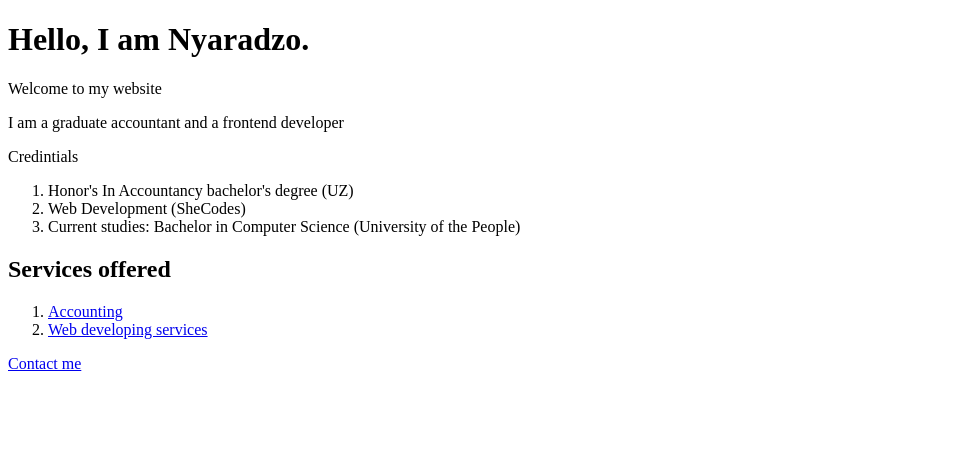
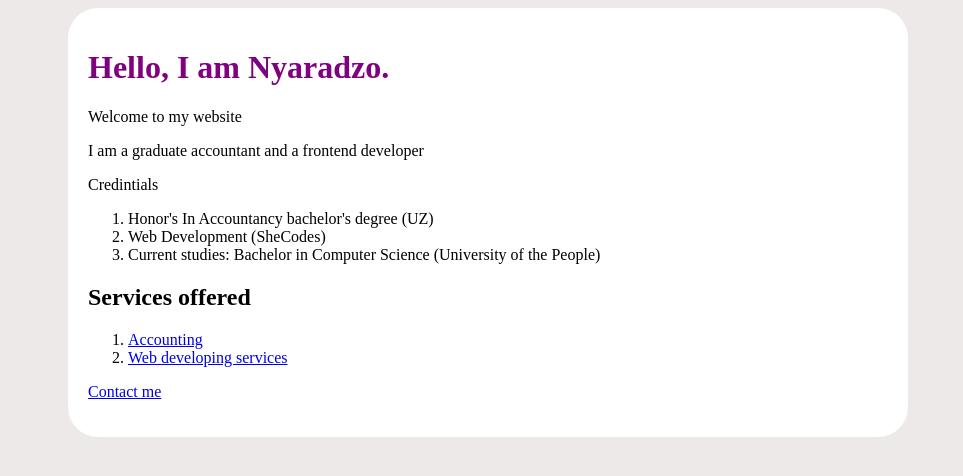
Before and after one commit to nmanyange/my-site, a plain HTML site: page index.html in a window 1280 px wide. Shown: the whole page, without its empty margins (0-963 px from the left). Drawn offline with Linux system fonts and the light colour scheme.

Commit message:
added index.css

```diff
--- /dev/null
+++ b/index.css
@@ -0,0 +1,14 @@
+body{
+    background-color: rgba(236, 231, 231, 0.9);
+}
+
+.container{
+    max-width: 800px;
+    margin: auto 60px;
+    padding: 20px 20px 20px 20px;
+    border-radius: 30px;
+    background-color: #ffffff;
+}
+h1{
+    color: purple;
+}
--- a/index.html
+++ b/index.html
@@ -3,9 +3,12 @@
 <head>
     <meta charset="UTF-8">
     <meta name="viewport" content="width=device-width, initial-scale=1.0">
-    <title>Document</title>
+    <link rel="stylesheet" href="index.css">
+    <title>My website</title>
 </head>
 <body>
+    <div class="container">
+
         <h1>Hello, I am Nyaradzo.</h1>
         <p>Welcome to my website</p>
         <p>I am a graduate accountant and a frontend developer</p>
@@ -21,5 +24,6 @@
             <li><a href="web-developing.html">Web developing services</a></li>
         </ol>
         <p><a href="mailto:nmanyange30@gmail.com?subject=Inquiry&body=I am interested in your services?" target="_blank">Contact me</a></p>
+    </div>
 </body>
 </html>
```
Lines whose indentation alone changed are shown as unchanged.
